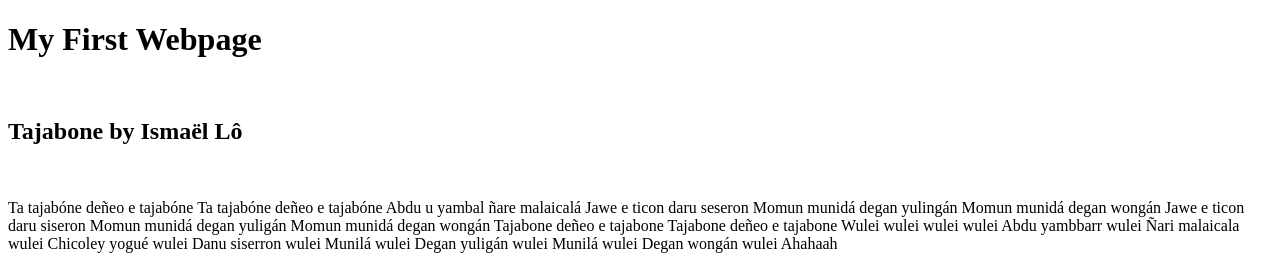
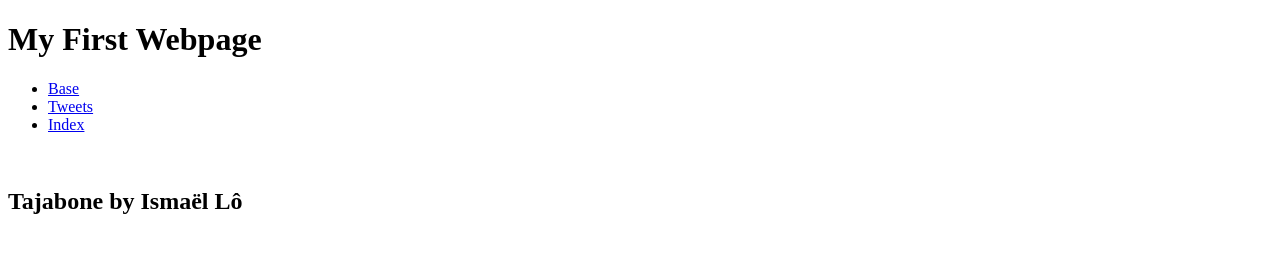
Before and after one commit to ISHIMWE-Bosco/alu-web-development, a plain HTML site: page html_basic/index.html in a window 1280 px wide. Shown: the top 266 px of the page. Drawn offline with Linux system fonts and the light colour scheme.

Commit message:
Update index.html

```diff
--- a/html_basic/index.html
+++ b/html_basic/index.html
@@ -7,6 +7,11 @@
 <body>
     <header>
         <h1>My First Webpage</h1>
+        <ul>
+                <li><a href="base_index.html">Base</a></li>
+                <li><a href="tweets.html">Tweets</a></li>
+                <li><a href="index.html">Index</a></li>
+        </ul>
     </header>
 
     <nav>
```
